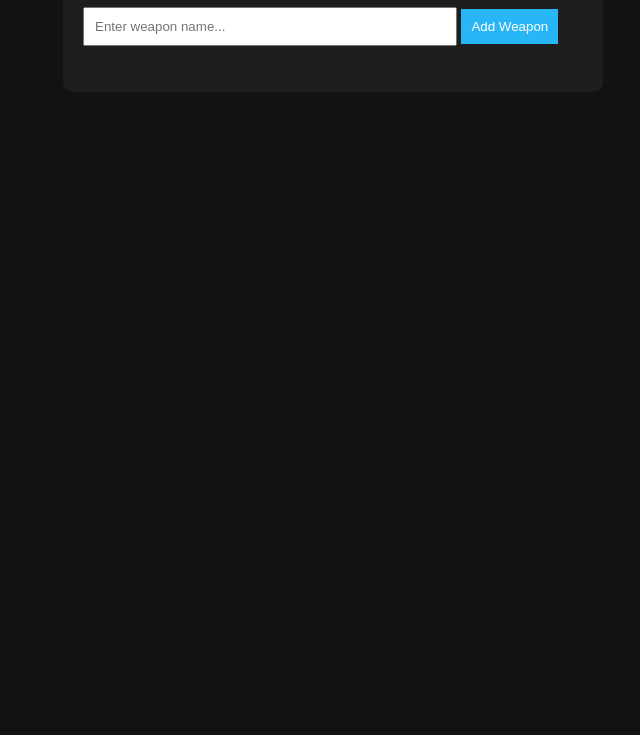
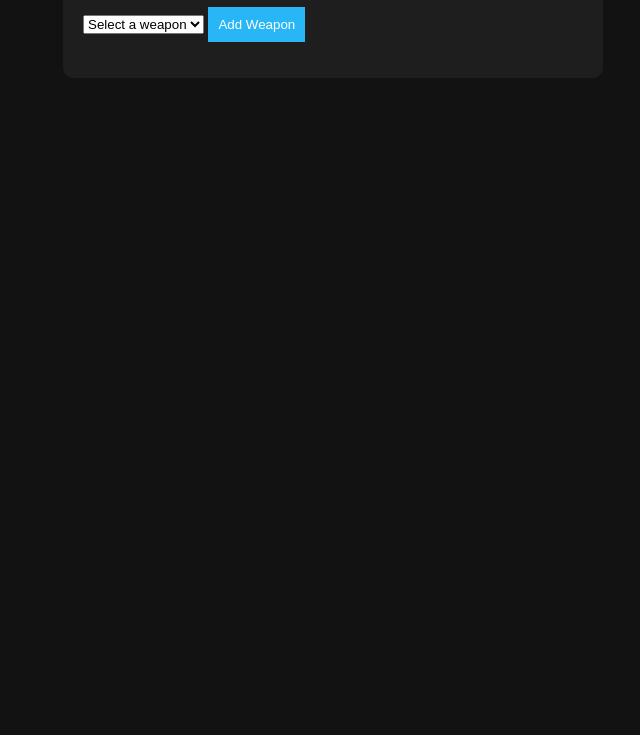
Before and after one commit to KnownTeach616/warframe-adversary-tracker, a plain HTML site: page index.html in a window 1280 px wide. Shown: the part 121-856 px from the top of the page, without its empty margins (307-947 px from the left). Drawn offline with Linux system fonts and the light colour scheme.

Commit message:
Update index.html
Replaced input box with dropdown for Kuva, Tenet and Coda weapon selection.

```diff
--- a/index.html
+++ b/index.html
@@ -9,7 +9,65 @@
 <body>
   <div class="container">
     <h1>Adversary Weapon Tracker</h1>
-    <input type="text" id="weaponInput" placeholder="Enter weapon name..." />
+
+    <select id="weaponSelect">
+      <option value="" disabled selected>Select a weapon</option>
+      <optgroup label="Kuva Weapons">
+        <option>Ayanga</option>
+        <option>Brakk</option>
+        <option>Bramma</option>
+        <option>Chakkurr</option>
+        <option>Drakgoon</option>
+        <option>Grattler</option>
+        <option>Hek</option>
+        <option>Hind</option>
+        <option>Karak</option>
+        <option>Kohm</option>
+        <option>Kraken</option>
+        <option>Nukor</option>
+        <option>Ogris</option>
+        <option>Quartakk</option>
+        <option>Seer</option>
+        <option>Shildeg</option>
+        <option>Sobek</option>
+        <option>Tonkor</option>
+        <option>Twin Stubba</option>
+        <option>Zarr</option>
+      </optgroup>
+      <optgroup label="Tenet Weapons">
+        <option>Arca Plasmor</option>
+        <option>Cycron</option>
+        <option>Detron</option>
+        <option>Diplos</option>
+        <option>Envoy</option>
+        <option>Flux Rifle</option>
+        <option>Glaxion</option>
+        <option>Plinx</option>
+        <option>Spirex</option>
+        <option>Tetra</option>
+        <option>Agendus</option>
+        <option>Exec</option>
+        <option>Ferrox</option>
+        <option>Grigori</option>
+        <option>Livia</option>
+      </optgroup>
+      <optgroup label="Coda Weapons">
+        <option>Catabolyst</option>
+        <option>Dual Torxica</option>
+        <option>Hema</option>
+        <option>Mire</option>
+        <option>Motovore</option>
+        <option>Pox</option>
+        <option>Sporothrix</option>
+        <option>Bassocyst</option>
+        <option>Caustacyst</option>
+        <option>Hirudo</option>
+        <option>Pathocyst</option>
+        <option>Synapse</option>
+        <option>Tysis</option>
+      </optgroup>
+    </select>
+
     <button onclick="addWeapon()">Add Weapon</button>
     <ul id="weaponList"></ul>
   </div>
```
